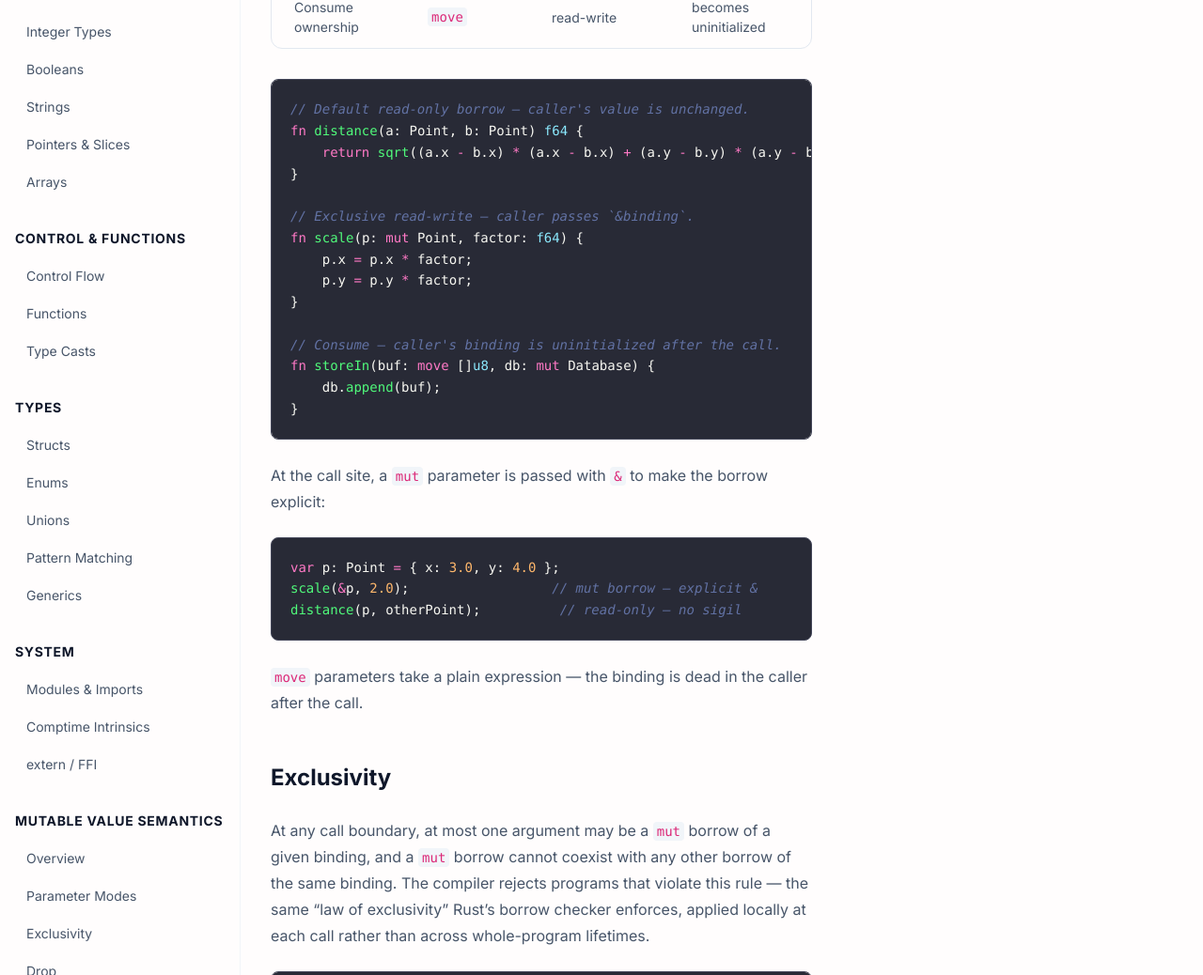
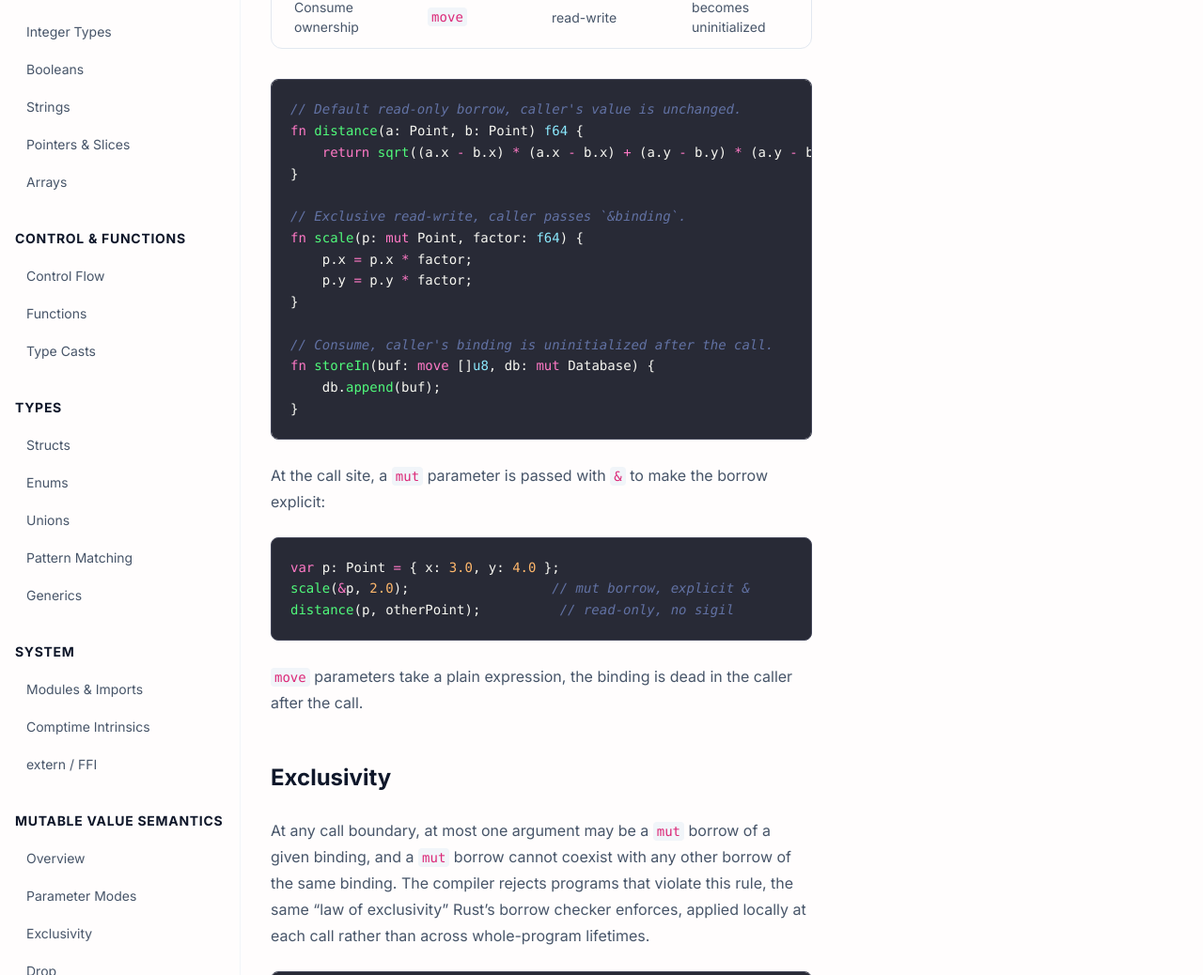
Before and after one commit to el-yawd/jam, a Jekyll site: the page built from docs/REFERENCE.md, in a window 1280 px wide and 1400 px high, scrolled down 18020 px. Shown: the part 152-1190 px from the top of the window at 94% size. Built offline with Jekyll 4.4.1, drawn with Linux system fonts in a browser that asks for light colours; nearby versions of some CDN libraries; some of the changed text lies outside the part shown.

Commit message:
update docs

````diff
--- a/docs/REFERENCE.md
+++ b/docs/REFERENCE.md
@@ -70,7 +70,7 @@ sidebar:
 ## Variables & Constants {#variables}
 
 Jam has two binding forms inside functions: `var` for mutable storage and `const` for
-single-assignment values. Every binding must be initialized at its declaration — Jam has
+single-assignment values. Every binding must be initialized at its declaration, Jam has
 no `undefined` placeholder.
 
 ```jam
@@ -84,7 +84,7 @@ fn example() {
 ```
 
 At module scope, `const` declarations bind a name to a compile-time value. They are
-*inlined* at every use site — referring to one costs the same as a literal. The type may
+*inlined* at every use site, referring to one costs the same as a literal. The type may
 be inferred when an initializer alone determines it.
 
 ```jam
@@ -98,7 +98,7 @@ fn isZSet(f: u8) bool {
 ```
 
 Module-scope `const` is also how top-level types, imports, and function pointers are
-named — Jam funnels every top-level declaration through the same form.
+named, Jam funnels every top-level declaration through the same form.
 
 ---
 
@@ -136,7 +136,7 @@ the standard `0x`, `0o`, `0b` prefixes.
     <div>
         <h4 class="font-bold text-purple-800 text-sm">Choosing Integer Types</h4>
         <p class="text-sm text-purple-700 mt-1">
-            Use unsigned types (<code class="font-mono">u8</code>, <code class="font-mono">u16</code>, etc.) for values that are never negative — indices, counts, byte sizes.
+            Use unsigned types (<code class="font-mono">u8</code>, <code class="font-mono">u16</code>, etc.) for values that are never negative, indices, counts, byte sizes.
             Use signed types (<code class="font-mono">i8</code>, <code class="font-mono">i16</code>, etc.) when you need to represent negative values.
         </p>
     </div>
@@ -234,7 +234,7 @@ const earth:   str = "\u{1F30D}";              // 🌍
 
 Jam distinguishes three reference families. Pointer types take a *required* `const` or
 `mut` qualifier marking whether the pointee may be written. Slices and fixed arrays carry
-no qualifier — their element mutability follows the binding.
+no qualifier, their element mutability follows the binding.
 
 | Type          | Description                                                                      |
 |---------------|----------------------------------------------------------------------------------|
@@ -269,7 +269,7 @@ fn indexThroughMany() u8 {
     <div>
         <h4 class="font-bold text-pink-800 text-sm">No bare <code class="font-mono">*T</code></h4>
         <p class="text-sm text-pink-700 mt-1">
-            The mutability qualifier is part of the pointer type — there is no shorthand
+            The mutability qualifier is part of the pointer type, there is no shorthand
             <code class="font-mono">*T</code>. Writing <code class="font-mono">*const u8</code>
             vs <code class="font-mono">*mut u8</code> documents intent at every signature.
         </p>
@@ -285,7 +285,7 @@ comma-separated, fill-with-count, and empty (which produces a zero-length slice)
 
 ```jam
 var a: [4]u8  = [10, 20, 30, 40];     // [a, b, c, d]
-var b: [16]u8 = [0; 16];              // [expr; N] — fill 16 slots with 0
+var b: [16]u8 = [0; 16];              // [expr; N], fill 16 slots with 0
 const empty: []u8 = [];               // empty slice
 
 // Index with []. Out-of-bounds is undefined at runtime —
@@ -333,7 +333,7 @@ fn fillIndices() [16]u8 {
 }
 ```
 
-The `for` loop iterates a half-open integer range — `for i in 0:N` binds `i = 0, 1, …, N-1`.
+The `for` loop iterates a half-open integer range, `for i in 0:N` binds `i = 0, 1, …, N-1`.
 
 ---
 
@@ -349,14 +349,14 @@ fn mixIngredients(sugar: i32, fruit: i32) i32 {
     return sugar + fruit;
 }
 
-// No return value — omit the return type.
+// No return value, omit the return type.
 fn greet() {
     std.fmt.println("Hello!");
 }
 ```
 
 Functions can be prefixed with `pub` (visible outside the defining module) and `extern`
-(declared but defined elsewhere — typically libc).
+(declared but defined elsewhere, typically libc).
 
 ```jam
 pub fn add(a: i32, b: i32) i32 { return a + b; }
@@ -371,7 +371,7 @@ pub extern fn free(ptr: *mut[] u8);
         <h4 class="font-bold text-pink-800 text-sm">Void Functions</h4>
         <p class="text-sm text-pink-700 mt-1">
             A function with no declared return type returns nothing. Don't write
-            <code class="font-mono">void</code> — just omit the return-type slot.
+            <code class="font-mono">void</code>, just omit the return-type slot.
         </p>
     </div>
 </div>
@@ -445,19 +445,19 @@ fn observe() u32 {
     var hits: u32 = 0;
     var c: Counter = { value: 5, sink: &hits };
     return c.value;
-    // c.drop() fires automatically here — see Drop, below.
+    // c.drop() fires automatically here, see Drop, below.
 }
 ```
 
 A method can also be invoked by-name on the type: `Counter.drop(&c)` calls it
 explicitly while `c` is still in scope (and the automatic drop will still fire at scope
-exit — calling drop manually is currently a footgun).
+exit, calling drop manually is currently a footgun).
 
 ---
 
 ## Enums {#enums}
 
-Enums describe a closed set of named variants. The simplest form is *payload-less* — each
+Enums describe a closed set of named variants. The simplest form is *payload-less*, each
 variant is a u8 discriminant.
 
 ```jam
@@ -509,14 +509,14 @@ fn srcReg(op: Op) u8 {
 }
 ```
 
-Payload-carrying enums are how `Option(T)` and `Result(T, E)` are built — see
+Payload-carrying enums are how `Option(T)` and `Result(T, E)` are built, see
 [Generics](#generics).
 
 ---
 
 ## Unions {#unions}
 
-A `union` is *untagged* — every field shares the same storage. Use it for type punning
+A `union` is *untagged*, every field shares the same storage. Use it for type punning
 (read float bits as `u32`, etc.) and for matching C-side `union { … }` types at FFI
 boundaries.
 
@@ -533,7 +533,7 @@ fn floatBits(x: f32) u32 {
 ```
 
 Unions size to their largest field; alignment is the max of all fields'. Unlike enums,
-there is no discriminant — the compiler trusts the program to know which field is live.
+there is no discriminant, the compiler trusts the program to know which field is live.
 
 ---
 
@@ -554,7 +554,7 @@ fn dispatch(x: u8) u8 {
 }
 ```
 
-A `match` can also be used as an *expression* — each arm produces a value, and the result
+A `match` can also be used as an *expression*, each arm produces a value, and the result
 is the value of the matched arm.
 
 ```jam
@@ -596,7 +596,7 @@ fn main() {
 }
 ```
 
-A type alias `const Name = Generic(arg);` registers `Name` as a synonym — subsequent
+A type alias `const Name = Generic(arg);` registers `Name` as a synonym, subsequent
 uses resolve to the same instantiated struct.
 
 ```jam
@@ -620,7 +620,7 @@ fn Holder(T: type) type {
 }
 ```
 
-`Self` inside a struct body refers to the enclosing struct type — for a generic, that's
+`Self` inside a struct body refers to the enclosing struct type, for a generic, that's
 the specific instantiation in play.
 
 ### Generic Enums
@@ -644,7 +644,7 @@ Construct variants by qualifying with the instantiated type: `Option(i32).Some(4
 
 ## Modules & Imports {#imports}
 
-`import("name")` returns a *module value* — a compile-time record of the symbols another
+`import("name")` returns a *module value*, a compile-time record of the symbols another
 file exports. Bind it through `const` either whole or destructured.
 
 ```jam
@@ -655,7 +655,7 @@ fn show() {
     std.fmt.println("Hello!");
 }
 
-// Destructured binding — pulls specific names into the current scope.
+// Destructured binding, pulls specific names into the current scope.
 const { Vec, Option } = import("collections");
 const { assert }      = import("test");
 ```
@@ -678,7 +678,7 @@ results are substituted as constants before LLVM sees the code.
 
 ```jam
 fn bytesFor(n: u64) u64 {
-    return n * @sizeOf(u32);          // n * 4 — fully constant-folded
+    return n * @sizeOf(u32);          // n * 4, fully constant-folded
 }
 
 fn pointerSize() u64 {
@@ -686,7 +686,7 @@ fn pointerSize() u64 {
 }
 
 fn sliceSize() u64 {
-    return @sizeOf([]u8);             // 16 — {ptr, len}
+    return @sizeOf([]u8);             // 16, {ptr, len}
 }
 ```
 
@@ -713,7 +713,7 @@ fn allocOne() *mut[] u32 {
 ```
 
 Param types must match the C ABI. Slice arguments are passed as a `{ptr, len}` pair, and
-struct arguments larger than two words use sret-style return ABI — these match the
+struct arguments larger than two words use sret-style return ABI, these match the
 platform's C compiler.
 
 ---
@@ -724,8 +724,8 @@ Jam is a *mutable value semantics* language. Every binding owns its value; passi
 value to a function does not silently share storage with the caller. Functions opt into
 a specific borrowing or transfer behavior via a per-parameter **mode** keyword.
 
-The result is the same memory safety as Rust — no use-after-free, no double-free, no
-data races, no reads of uninitialized memory — with no lifetime annotations.
+The result is the same memory safety as Rust, no use-after-free, no double-free, no
+data races, no reads of uninitialized memory, with no lifetime annotations.
 
 The design is inspired by Hylo's parameter-mode system and Rust's drop semantics. The
 compiler enforces three rules: *definite initialization* (every binding is written
@@ -745,18 +745,18 @@ the type.
 | Consume ownership     | `move`      | read-write         | becomes uninitialized    |
 
 ```jam
-// Default read-only borrow — caller's value is unchanged.
+// Default read-only borrow, caller's value is unchanged.
 fn distance(a: Point, b: Point) f64 {
     return sqrt((a.x - b.x) * (a.x - b.x) + (a.y - b.y) * (a.y - b.y));
 }
 
-// Exclusive read-write — caller passes `&binding`.
+// Exclusive read-write, caller passes `&binding`.
 fn scale(p: mut Point, factor: f64) {
     p.x = p.x * factor;
     p.y = p.y * factor;
 }
 
-// Consume — caller's binding is uninitialized after the call.
+// Consume, caller's binding is uninitialized after the call.
 fn storeIn(buf: move []u8, db: mut Database) {
     db.append(buf);
 }
@@ -766,18 +766,18 @@ At the call site, a `mut` parameter is passed with `&` to make the borrow explic
 
 ```jam
 var p: Point = { x: 3.0, y: 4.0 };
-scale(&p, 2.0);                  // mut borrow — explicit &
-distance(p, otherPoint);          // read-only — no sigil
+scale(&p, 2.0);                  // mut borrow, explicit &
+distance(p, otherPoint);          // read-only, no sigil
 ```
 
-`move` parameters take a plain expression — the binding is dead in the caller after the
+`move` parameters take a plain expression, the binding is dead in the caller after the
 call.
 
 ## Exclusivity {#mvs-exclusivity}
 
 At any call boundary, at most one argument may be a `mut` borrow of a given binding,
 and a `mut` borrow cannot coexist with any other borrow of the same binding. The
-compiler rejects programs that violate this rule — the same "law of exclusivity"
+compiler rejects programs that violate this rule, the same "law of exclusivity"
 Rust's borrow checker enforces, applied locally at each call rather than across
 whole-program lifetimes.
 
@@ -797,7 +797,7 @@ fn caller() u32 {
 
 A struct may define a `drop` method that runs automatically when an owned instance goes
 out of scope. The drop method takes `self: mut Self` and runs exactly once per owned
-value — even on early returns, in match arms, and through nested control flow. There is
+value, even on early returns, in match arms, and through nested control flow. There is
 no manual `defer` ceremony.
 
 ```jam
@@ -817,4 +817,4 @@ fn readFile(path: []u8) i32 {
 ```
 
 A value *moved* into another function (via the `move` mode) becomes uninitialized in
-the caller, so the drop fires at the new owner's scope exit — never twice.
+the caller, so the drop fires at the new owner's scope exit, never twice.
````
Also changed, not shown: tests/cpp/CMakeLists.txt (+0 -3 lines), tests/cabi/README.md (deleted), 9 other files.
